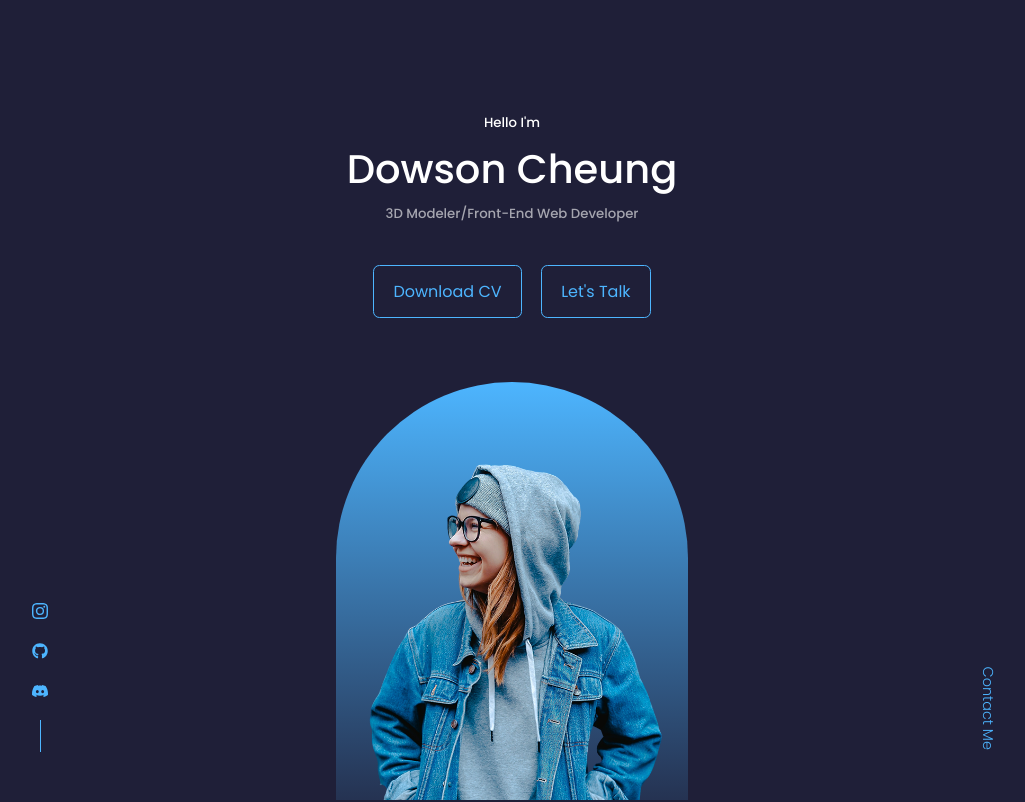
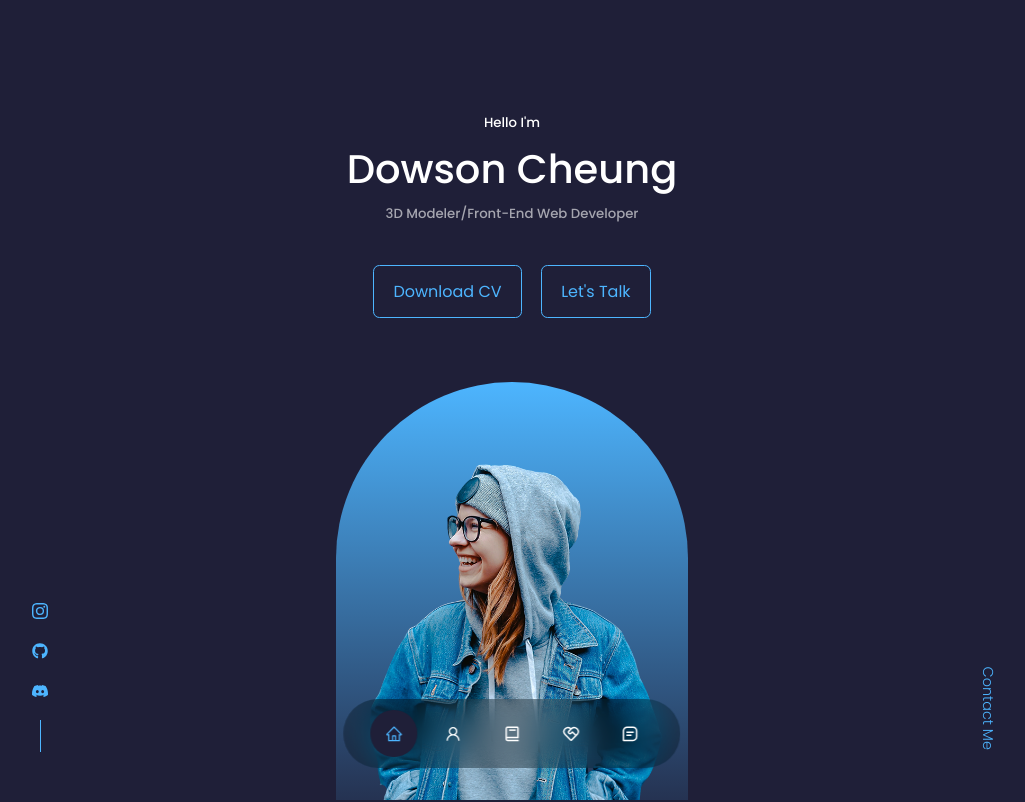
Before and after one commit to dows16/Portfolio, a React (Create React App) app: page / in a window 1280 px wide. Shown: the top 802 px of the page, without its empty margins (128-1153 px from the left). Built offline with nearby package versions, Linux system fonts and the light colour scheme.

Commit message:
first commit

```diff
--- a/src/components/nav/Nav.jsx
+++ b/src/components/nav/Nav.jsx
@@ -4,15 +4,17 @@
 import {BiBook} from 'react-icons/bi'
 import {RiServiceLine} from 'react-icons/ri'
 import {BiMessageSquareDetail} from 'react-icons/bi'
+import {useState} from 'react'
 
 const Nav = () => {
+  const[activeNav, setActiveNav] =useState('#')
   return (
     <nav>
-      <a href="#"><AiOutlineHome /></a>
-      <a href="#about"><AiOutlineUser /></a>
-      <a href="#experience"><BiBook /></a>
-      <a href="#services"><RiServiceLine /></a>
-      <a href="#contact"><BiMessageSquareDetail /></a>
+      <a href="#" onClick={() => setActiveNav("#")} className={activeNav === "#" ? "active" : ""}><AiOutlineHome /></a>
+      <a href="#about" onClick={() => setActiveNav("#about")} className={activeNav === "#about" ? "active" : ""}><AiOutlineUser /></a>
+      <a href="#experience" onClick={() => setActiveNav("#experience")} className={activeNav === "#experience" ? "active" : ""}><BiBook /></a>
+      <a href="#services" onClick={() => setActiveNav("#services")} className={activeNav === "#services" ? "active" : ""}><RiServiceLine /></a>
+      <a href="#contact" onClick={() => setActiveNav("#contact")} className={activeNav === "#contact" ? "active" : ""}><BiMessageSquareDetail /></a>
     </nav>
   )
 }
--- a/src/components/nav/nav.css
+++ b/src/components/nav/nav.css
@@ -0,0 +1,34 @@
+nav {
+    background: rgba(0, 0, 0, 0.3);
+    width: max-content;
+    display: block;
+    padding: 0.7rem 1.7rem;
+    z-index: 2;
+    position: fixed;
+    left: 50%;
+    transform: translateX(-50%);
+    bottom: 2rem;
+    display: flex;
+    gap: 0.8rem;
+    border-radius: 3rem;
+    backdrop-filter: blur(15px);
+}
+
+nav a {
+    background: transparent;
+    padding: 0.9rem;
+    border-radius: 50%;
+    display: flex;
+    color: white;
+    font-size: 1.1rem;
+}
+
+nav a:hover {
+    background: rgba(0, 0, 0, 0.3);
+    transform: scale(1.4);
+}
+
+nav a.active {
+    background: var(--color-bg);
+    color: var(--color-primary);
+}
--- a/src/index.css
+++ b/src/index.css
@@ -9,7 +9,6 @@
     /* I learnt that this meant that every "li" (list item) bullet points will be removed. */
     list-style: none;
     text-decoration: none;
-    scroll-behavior: smooth;
 }
 
 :root {
```
